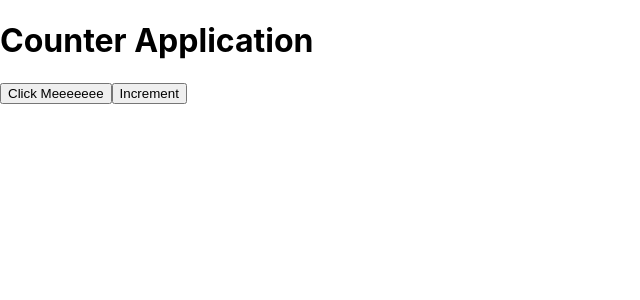
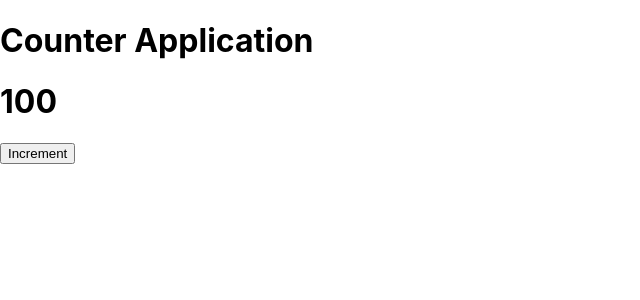
Before and after one commit to siddheshn80/my-react-app, a React (Create React App) app: page / in a window 1280 px wide. Shown: the top 300 px of the page, without its empty margins (0-640 px from the left). Built offline with nearby package versions, Linux system fonts and the light colour scheme.

Commit message:
stateless-counter

```diff
--- a/src/App.js
+++ b/src/App.js
@@ -1,21 +1,19 @@
 function App() {
-  // Data Members
-  let project = "Counter Application";
-  let btnValue = "Click Meeeeeee";
+  // stateless variable
+  let counter = 100;
 
-  // Member :: Type is Functions
-  let clickMe = () => alert();
-  let incrment = () => {};
-  let decrement = () => {};
+  let increment = () => {
+    counter = counter + 1;
+    console.log(counter);
+  };
 
-  // JSX
   return (
     <div>
-      <h1> {project} </h1>
-      <h1> </h1>
-      <input type="button" value={btnValue} onClick={clickMe} />
+      <h1>Counter Application</h1>
 
-      <input type="button" value="Increment" onClick={incrment} />
+      <h1>{counter}</h1>
+
+      <input type="button" value="Increment" onClick={increment} />
     </div>
   );
 }
```
